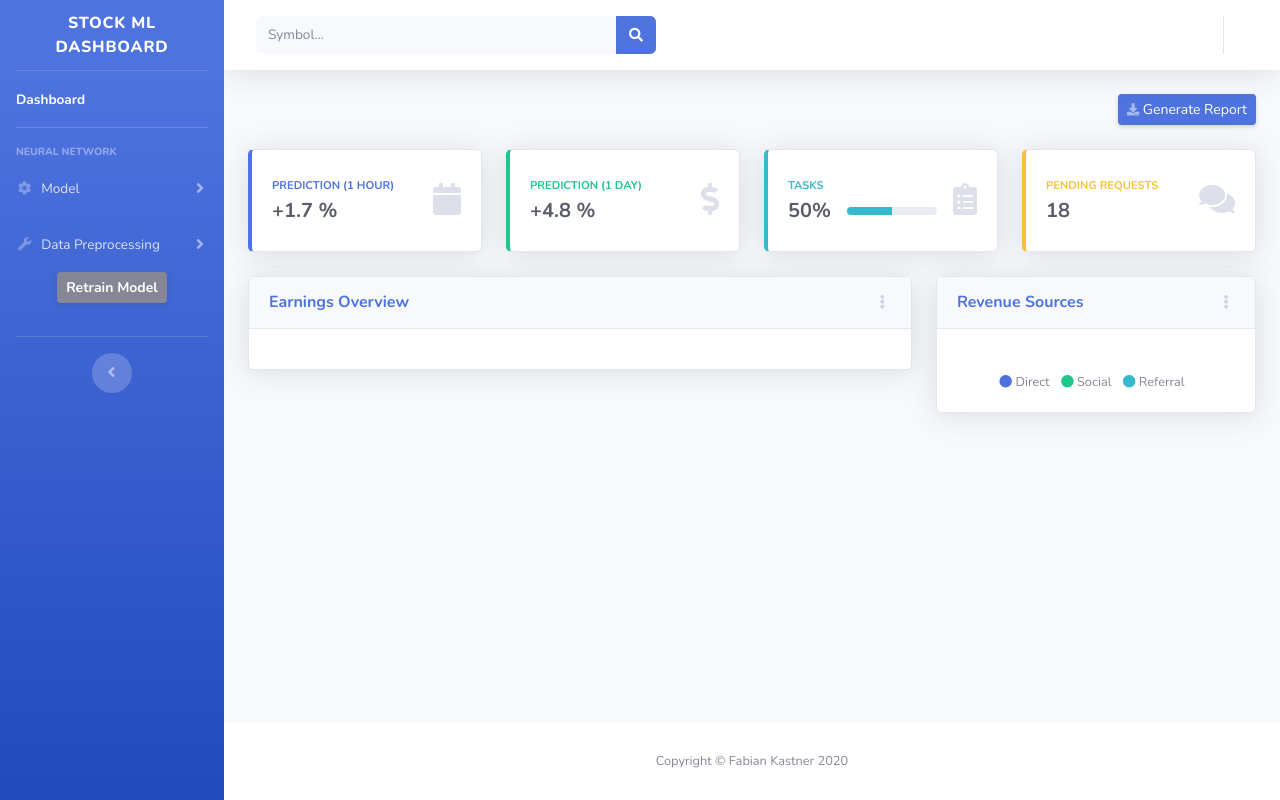
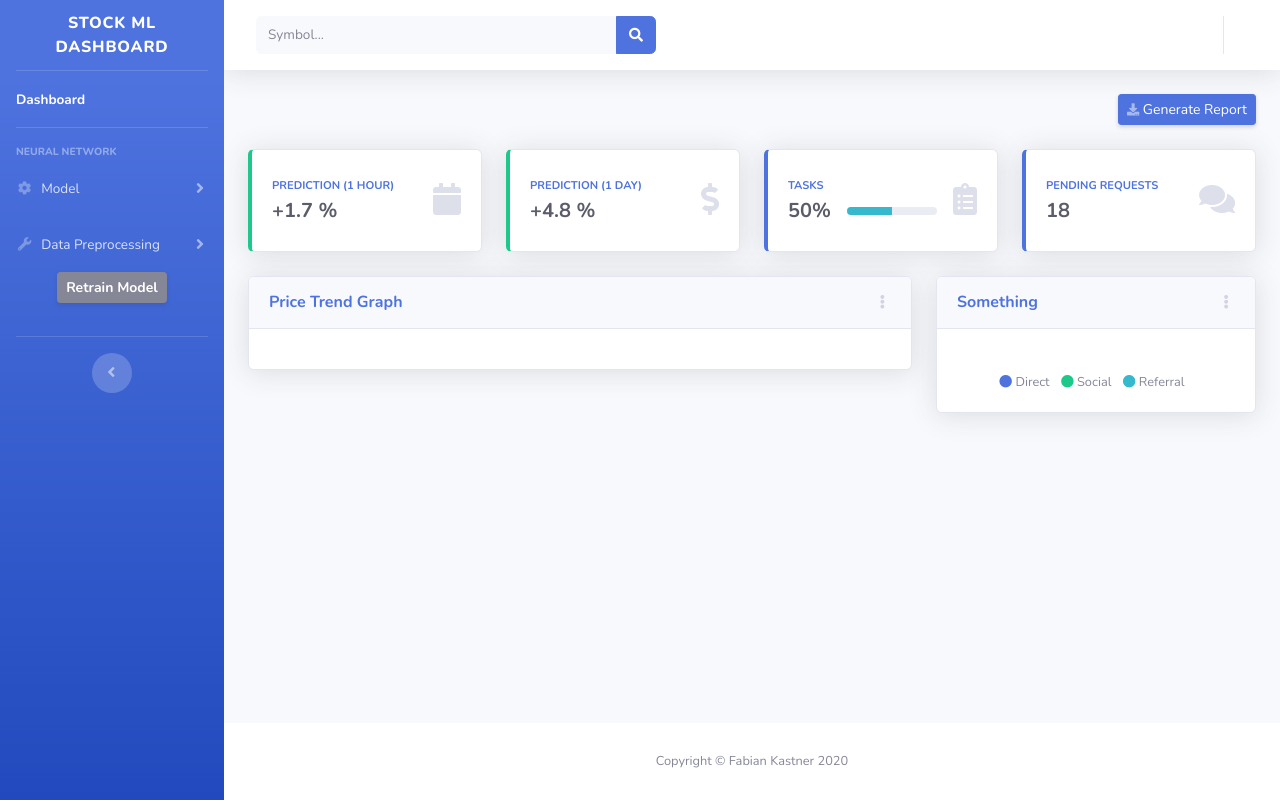
Before and after one commit to fabiankastner/stock-ml-web, a Django app: template stock-ml-web/common/templates/visualizer/dashboard_symbol.html in a window 1280 px wide. Run offline with Django 3.2, Linux system fonts and the light colour scheme; the template is opened without the code that fills it, so the values that code supplies are empty; some libraries are stand-ins or nearby versions.

Commit message:
ol' bunch of changes

```diff
--- a/stock-ml-web/common/templates/visualizer/dashboard.html
+++ b/stock-ml-web/common/templates/visualizer/dashboard.html
@@ -28,10 +28,10 @@
                     <div class="row no-gutters align-items-center">
                         <div class="col mr-2">
                             <div class="text-xs font-weight-bold text-primary text-uppercase mb-1">
-                                Predicted Stocks
+                                Stocks
                             </div>
                             <div class="h5 mb-0 font-weight-bold text-gray-800">
-                                127
+                                {{ stocks }}
                             </div>
                         </div>
                         <div class="col-auto">
@@ -74,7 +74,7 @@
                             </div>
                             <div class="row no-gutters align-items-center">
                                 <div class="col-auto">
-                                    <div class="h5 mb-0 mr-3 font-weight-bold text-gray-800">42%</div>
+                                    <div class="h5 mb-0 mr-3 font-weight-bold text-gray-800">42 %</div>
                                 </div>
                                 <div class="col">
                                     <div class="progress progress-sm mr-2">
--- a/stock-ml-web/common/templates/visualizer/dashboard_symbol.html
+++ b/stock-ml-web/common/templates/visualizer/dashboard_symbol.html
@@ -21,7 +21,7 @@
 
         <!-- Earnings (Monthly) Card Example -->
         <div class="col-xl-3 col-md-6 mb-4">
-            <div class="card border-left-primary shadow h-100 py-2">
+            <div class="card border-left-success shadow h-100 py-2">
                 <div class="card-body">
                     <div class="row no-gutters align-items-center">
                         <div class="col mr-2">
@@ -44,7 +44,7 @@
                 <div class="card-body">
                     <div class="row no-gutters align-items-center">
                         <div class="col mr-2">
-                            <div class="text-xs font-weight-bold text-success text-uppercase mb-1">
+                            <div class="text-xs font-weight-bold text-primary text-uppercase mb-1">
                                 Prediction (1 Day)
                             </div>
                             <div class="h5 mb-0 font-weight-bold text-gray-800">+4.8 %</div>
@@ -59,11 +59,12 @@
 
         <!-- Earnings (Monthly) Card Example -->
         <div class="col-xl-3 col-md-6 mb-4">
-            <div class="card border-left-info shadow h-100 py-2">
+            <div class="card border-left-primary shadow h-100 py-2">
                 <div class="card-body">
                     <div class="row no-gutters align-items-center">
                         <div class="col mr-2">
-                            <div class="text-xs font-weight-bold text-info text-uppercase mb-1">Tasks
+                            <div class="text-xs font-weight-bold text-primary text-uppercase mb-1">
+                                Tasks
                             </div>
                             <div class="row no-gutters align-items-center">
                                 <div class="col-auto">
@@ -88,12 +89,13 @@
 
         <!-- Pending Requests Card Example -->
         <div class="col-xl-3 col-md-6 mb-4">
-            <div class="card border-left-warning shadow h-100 py-2">
+            <div class="card border-left-primary shadow h-100 py-2">
                 <div class="card-body">
                     <div class="row no-gutters align-items-center">
                         <div class="col mr-2">
-                            <div class="text-xs font-weight-bold text-warning text-uppercase mb-1">
-                                Pending Requests</div>
+                            <div class="text-xs font-weight-bold text-primary text-uppercase mb-1">
+                                Pending Requests
+                            </div>
                             <div class="h5 mb-0 font-weight-bold text-gray-800">18</div>
                         </div>
                         <div class="col-auto">
@@ -115,7 +117,9 @@
                 <!-- Card Header - Dropdown -->
                 <div
                     class="card-header py-3 d-flex flex-row align-items-center justify-content-between">
-                    <h6 class="m-0 font-weight-bold text-primary">Earnings Overview</h6>
+                    <h6 class="m-0 font-weight-bold text-primary">
+                        Price Trend Graph
+                    </h6>
                     <div class="dropdown no-arrow">
                         <a class="dropdown-toggle" href="#" role="button" id="dropdownMenuLink"
                             data-toggle="dropdown" aria-haspopup="true" aria-expanded="false">
@@ -151,7 +155,7 @@
                 <!-- Card Header - Dropdown -->
                 <div
                     class="card-header py-3 d-flex flex-row align-items-center justify-content-between">
-                    <h6 class="m-0 font-weight-bold text-primary">Revenue Sources</h6>
+                    <h6 class="m-0 font-weight-bold text-primary">Something</h6>
                     <div class="dropdown no-arrow">
                         <a class="dropdown-toggle" href="#" role="button" id="dropdownMenuLink"
                             data-toggle="dropdown" aria-haspopup="true" aria-expanded="false">
--- a/stock-ml-web/common/templates/visualizer/scripts.html
+++ b/stock-ml-web/common/templates/visualizer/scripts.html
@@ -12,10 +12,3 @@
 
 <!-- Custom scripts for all pages-->
 <script src="{% static 'js/sb-admin-2.min.js' %}"></script>
-
-<!-- Page level plugins -->
-<script src="v{% static 'endor/chart.js/Chart.min.js' %}"></script>
-
-<!-- Page level custom scripts -->
-<script src="{% static 'js/demo/chart-area-demo.js' %}"></script>
-<script src="{% static 'js/demo/chart-pie-demo.js' %}"></script>
--- a/stock-ml-web/common/util/utils.py
+++ b/stock-ml-web/common/util/utils.py
@@ -1,5 +1,10 @@
 import configparser
 import pandas as pd
+import datetime
+
+
+def console_log(message):
+    print("[{0}] {1}".format(datetime.datetime.now().strftime("%d/%b/%Y %H:%M:%S"), message))
 
 
 def get_config():
--- a/stock-ml-web/visualizer/apps.py
+++ b/stock-ml-web/visualizer/apps.py
@@ -12,7 +12,6 @@ class VisualizerConfig(AppConfig):
         import os
         if os.environ.get('RUN_MAIN', None) == 'true':
 
-
             # load_data()
             p = Process(target=load_data)
             p.start()
```
Also changed, not shown: stock-ml-web/common/util/retrieve_data.py (+16 -18 lines), stock-ml-web/visualizer/views.py (+4 -14 lines), 1 other file.
